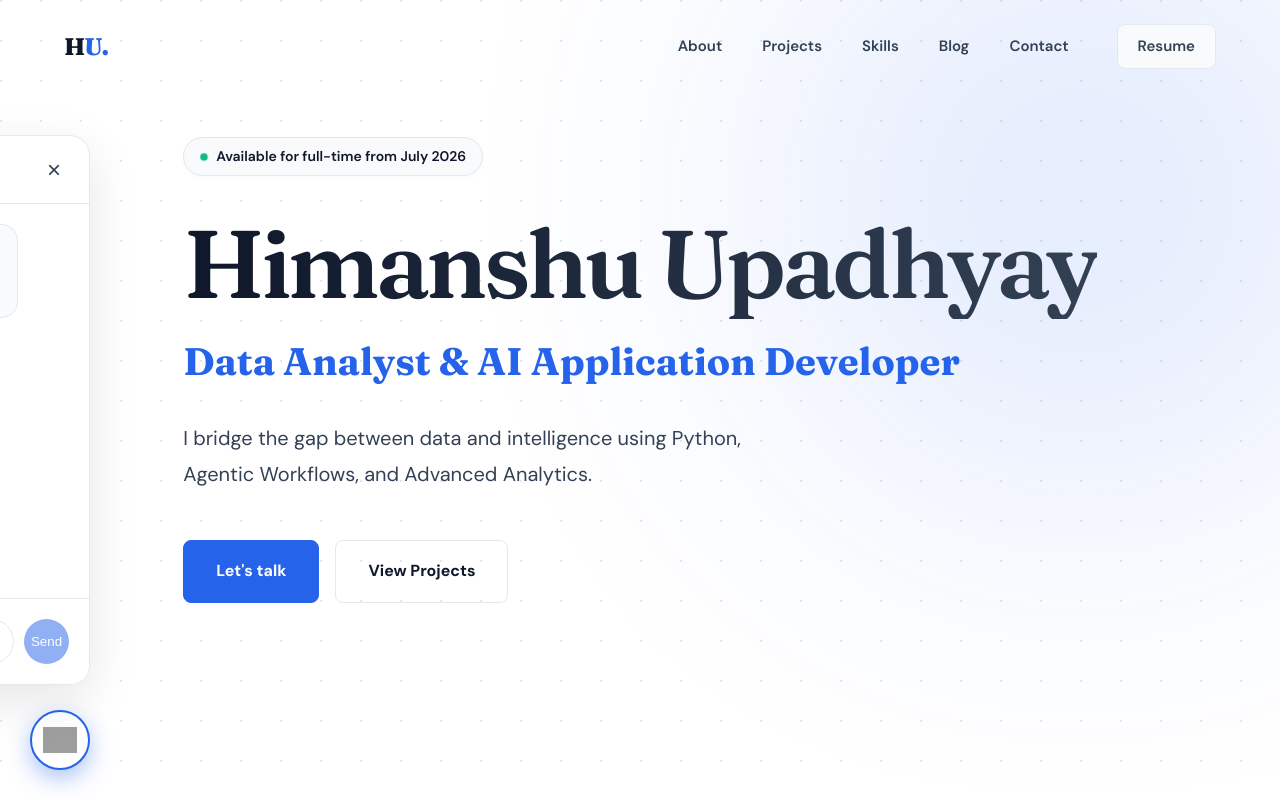
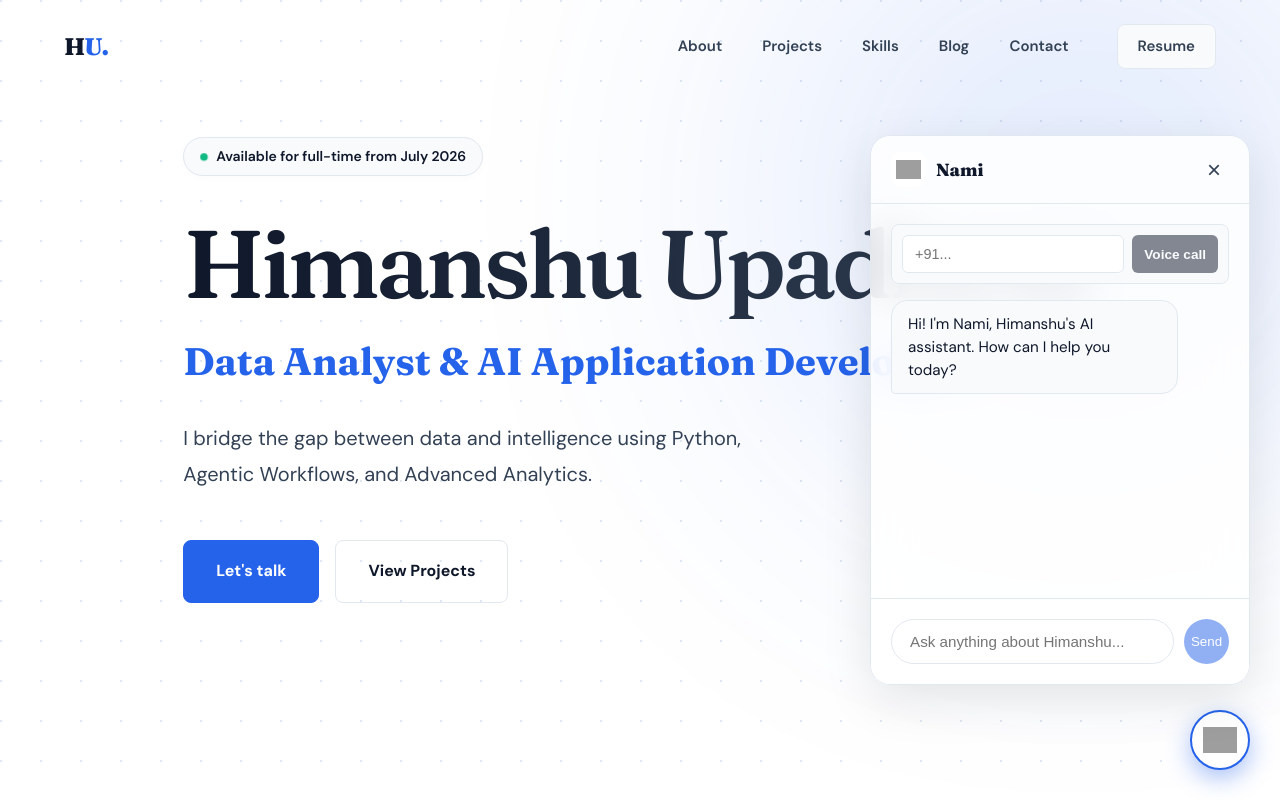
Before and after one commit to himnxhu/Portfolio, a Next.js app: page / in a window 1280 px wide. Both pictures are taken after a click on the button "Toggle Nami Assistant". Shown: the top 800 px of the page. Built offline with nearby package versions, Linux system fonts and the light colour scheme; no server answers; grey boxes are pictures that could not be loaded.

Commit message:
Add OmniDimension API voice calls

```diff
--- /dev/null
+++ b/src/app/api/voice/call/route.ts
@@ -0,0 +1,49 @@
+import { dispatchOmniDimensionCall } from "@/lib/omnidimension";
+import { readJsonBody, RequestBodyTooLargeError } from "@/lib/request";
+
+const VOICE_CALL_BODY_LIMIT_BYTES = 2 * 1024;
+const PHONE_NUMBER_PATTERN = /^\+[1-9]\d{7,14}$/;
+
+function getErrorMessage(error: unknown) {
+  return error instanceof Error ? error.message : "Unknown error";
+}
+
+export async function POST(req: Request) {
+  try {
+    const { phoneNumber } = await readJsonBody<{ phoneNumber?: unknown }>(
+      req,
+      VOICE_CALL_BODY_LIMIT_BYTES
+    );
+
+    if (typeof phoneNumber !== "string" || !PHONE_NUMBER_PATTERN.test(phoneNumber.trim())) {
+      return Response.json(
+        { error: "Enter a valid phone number with country code, like +919876543210" },
+        { status: 400 }
+      );
+    }
+
+    await dispatchOmniDimensionCall({
+      toNumber: phoneNumber.trim(),
+      context: {
+        page: "portfolio",
+      },
+    });
+
+    return Response.json({
+      success: true,
+      message: "Nami is calling now.",
+    });
+  } catch (error: unknown) {
+    if (error instanceof RequestBodyTooLargeError) {
+      return Response.json({ error: error.message }, { status: 413 });
+    }
+
+    return Response.json(
+      {
+        error: "Failed to start voice call",
+        details: getErrorMessage(error),
+      },
+      { status: 500 }
+    );
+  }
+}
--- a/src/app/layout.tsx
+++ b/src/app/layout.tsx
@@ -22,7 +22,7 @@ export const metadata: Metadata = {
   description: "Data Analyst & AI Application Developer Portfolio",
 };
 
-const voiceWidgetEnabled = Boolean(
+const webWidgetEnabled = Boolean(
   process.env.NEXT_PUBLIC_OMNIDIM_WIDGET_EMBED_SCRIPT ||
     process.env.NEXT_PUBLIC_OMNIDIM_WIDGET_SCRIPT_URL
 );
@@ -37,8 +37,8 @@ export default function RootLayout({
       <body className="antialiased">
         <Header />
         {children}
-        <AIChatbot voiceWidgetEnabled={voiceWidgetEnabled} />
-        {voiceWidgetEnabled && <OmniDimensionWidget />}
+        <AIChatbot />
+        {webWidgetEnabled && <OmniDimensionWidget />}
       </body>
     </html>
   );
--- a/src/components/AIChatbot.module.css
+++ b/src/components/AIChatbot.module.css
@@ -4,11 +4,6 @@
   right: 30px;
   z-index: 1000;
   font-family: var(--font-body);
-}
-
-.withVoiceWidget {
-  right: auto;
-  left: 30px;
 }
 
 .trigger {
@@ -132,6 +127,49 @@
   border-radius: 10px;
 }
 
+.voicePanel {
+  display: grid;
+  grid-template-columns: minmax(0, 1fr) auto;
+  gap: 8px;
+  margin-bottom: 16px;
+  padding: 10px;
+  background: var(--neutral-100);
+  border: 1px solid var(--neutral-200);
+  border-radius: 8px;
+}
+
+.voicePanel input {
+  min-width: 0;
+  border: 1px solid var(--neutral-200);
+  border-radius: 6px;
+  padding: 10px 12px;
+  background: var(--background);
+  color: var(--foreground);
+  font-size: 0.9rem;
+  outline: none;
+}
+
+.voicePanel input:focus {
+  border-color: var(--accent);
+}
+
+.voicePanel button {
+  border: none;
+  border-radius: 6px;
+  padding: 0 12px;
+  background: var(--foreground);
+  color: var(--background);
+  font-size: 0.85rem;
+  font-weight: 700;
+  cursor: pointer;
+  white-space: nowrap;
+}
+
+.voicePanel button:disabled {
+  opacity: 0.5;
+  cursor: not-allowed;
+}
+
 .messages {
   display: flex;
   flex-direction: column;
@@ -235,19 +273,9 @@
     bottom: 20px;
   }
 
-  .withVoiceWidget {
-    right: auto;
-    left: 20px;
-  }
-
   .window {
     width: calc(100vw - 40px);
     right: -10px;
     height: 70vh;
   }
-
-  .withVoiceWidget .window {
-    right: auto;
-    left: -10px;
-  }
 }
--- a/src/components/AIChatbot.tsx
+++ b/src/components/AIChatbot.tsx
@@ -14,17 +14,22 @@ interface ChatResponse {
   details?: string;
 }
 
-interface AIChatbotProps {
-  voiceWidgetEnabled?: boolean;
+interface VoiceCallResponse {
+  success?: boolean;
+  message?: string;
+  error?: string;
+  details?: string;
 }
 
-export default function AIChatbot({ voiceWidgetEnabled = false }: AIChatbotProps) {
+export default function AIChatbot() {
   const [isOpen, setIsOpen] = useState(false);
   const [input, setInput] = useState("");
+  const [phoneNumber, setPhoneNumber] = useState("");
   const [messages, setMessages] = useState<Message[]>([
     { role: "bot", text: "Hi! I'm Nami, Himanshu's AI assistant. How can I help you today?" }
   ]);
   const [isLoading, setIsLoading] = useState(false);
+  const [isCalling, setIsCalling] = useState(false);
   const messagesEndRef = useRef<HTMLDivElement>(null);
   const containerRef = useRef<HTMLDivElement>(null);
 
@@ -88,11 +93,36 @@ export default function AIChatbot({ voiceWidgetEnabled = false }: AIChatbotProps
     }
   };
 
+  const handleVoiceCall = async () => {
+    if (!phoneNumber.trim() || isCalling) return;
+
+    setIsCalling(true);
+
+    try {
+      const response = await fetch("/api/voice/call", {
+        method: "POST",
+        headers: { "Content-Type": "application/json" },
+        body: JSON.stringify({ phoneNumber: phoneNumber.trim() }),
+      });
+
+      const data = (await response.json()) as VoiceCallResponse;
+
+      if (!response.ok || data.error) {
+        const errorMsg = data.details || data.error || "Unable to start call";
+        setMessages(prev => [...prev, { role: "bot", text: `Voice call failed: ${errorMsg}` }]);
+      } else {
+        setMessages(prev => [...prev, { role: "bot", text: data.message || "Nami is calling now." }]);
+        setPhoneNumber("");
+      }
+    } catch {
+      setMessages(prev => [...prev, { role: "bot", text: "Voice call failed. Please try again later." }]);
+    } finally {
+      setIsCalling(false);
+    }
+  };
+
   return (
-    <div
-      className={`${styles.container} ${voiceWidgetEnabled ? styles.withVoiceWidget : ""}`}
-      ref={containerRef}
-    >
+    <div className={styles.container} ref={containerRef}>
       {isOpen && (
         <div className={styles.window}>
           <div className={styles.header}>
@@ -105,6 +135,18 @@ export default function AIChatbot({ voiceWidgetEnabled = false }: AIChatbotProps
             <button onClick={() => setIsOpen(false)} aria-label="Close chat">×</button>
           </div>
           <div className={styles.body}>
+            <div className={styles.voicePanel}>
+              <input
+                type="tel"
+                value={phoneNumber}
+                onChange={(e) => setPhoneNumber(e.target.value)}
+                placeholder="+91..."
+                disabled={isCalling}
+              />
+              <button onClick={handleVoiceCall} disabled={isCalling || !phoneNumber.trim()}>
+                {isCalling ? "Calling" : "Voice call"}
+              </button>
+            </div>
             <div className={styles.messages}>
               {messages.map((msg, i) => (
                 <div key={i} className={`${styles.message} ${styles[msg.role]}`}>
--- /dev/null
+++ b/src/lib/omnidimension.ts
@@ -0,0 +1,64 @@
+const OMNIDIM_BASE_URL =
+  process.env.OMNIDIM_BASE_URL ?? "https://backend.omnidim.io/api/v1";
+
+interface DispatchCallParams {
+  toNumber: string;
+  context?: Record<string, unknown>;
+}
+
+export async function dispatchOmniDimensionCall({
+  toNumber,
+  context,
+}: DispatchCallParams) {
+  const apiKey = process.env.OMNIDIM_API_KEY;
+  const agentId = Number(process.env.OMNIDIM_AGENT_ID);
+  const fromNumberId = process.env.OMNIDIM_FROM_NUMBER_ID
+    ? Number(process.env.OMNIDIM_FROM_NUMBER_ID)
+    : undefined;
+
+  if (!apiKey) {
+    throw new Error("OMNIDIM_API_KEY is not configured");
+  }
+
+  if (!Number.isInteger(agentId) || agentId <= 0) {
+    throw new Error("OMNIDIM_AGENT_ID is not configured");
+  }
+
+  if (fromNumberId !== undefined && (!Number.isInteger(fromNumberId) || fromNumberId <= 0)) {
+    throw new Error("OMNIDIM_FROM_NUMBER_ID must be a positive integer");
+  }
+
+  const response = await fetch(`${OMNIDIM_BASE_URL}/calls/dispatch`, {
+    method: "POST",
+    headers: {
+      Accept: "application/json",
+      Authorization: `Bearer ${apiKey}`,
+      "Content-Type": "application/json",
+    },
+    body: JSON.stringify({
+      agent_id: agentId,
+      to_number: toNumber,
+      from_number_id: fromNumberId,
+      call_context: {
+        source: "portfolio",
+        assistant: "Nami",
+        ...context,
+      },
+    }),
+  });
+
+  const data = await response.json().catch(() => null);
+
+  if (!response.ok) {
+    const message =
+      typeof data?.error_description === "string"
+        ? data.error_description
+        : typeof data?.error === "string"
+          ? data.error
+          : "Failed to dispatch OmniDimension call";
+
+    throw new Error(message);
+  }
+
+  return data;
+}
```
Also changed, not shown: 2 other files (tests, documents, lock files or other folders).
